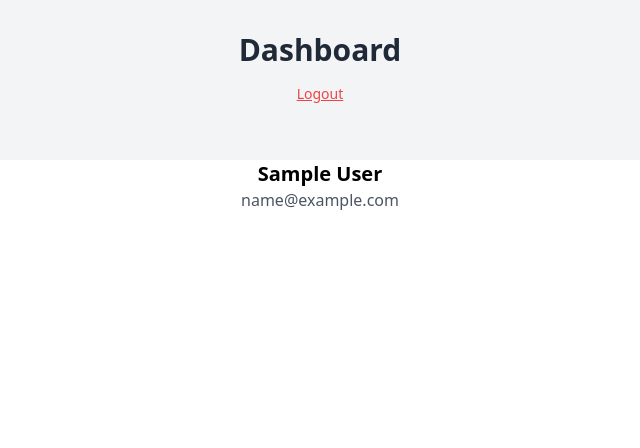
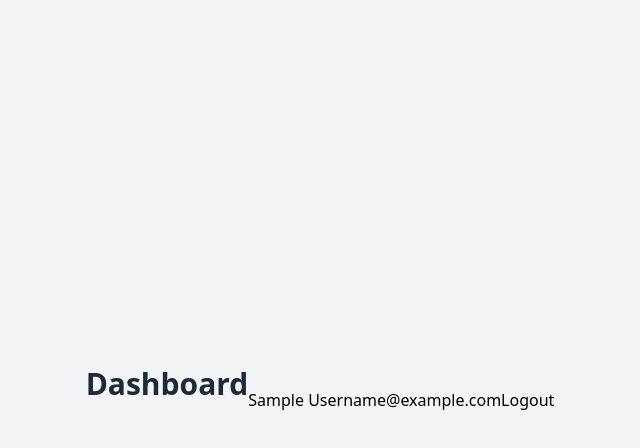
Before and after one commit to Akhileswaran-K-R/wd301, a React (Vite) app in the folder smarter-tasks/: page /dashboard in a window 1280 px wide. Shown: the top 448 px of the page, without its empty margins (320-960 px from the left). Built offline with nearby package versions, Linux system fonts and the light colour scheme; sample sign-in values are in the browser's storage.

Commit message:
updated error

```diff
--- a/smarter-tasks/src/pages/dashboard/index.tsx
+++ b/smarter-tasks/src/pages/dashboard/index.tsx
@@ -1,40 +1,20 @@
 import React from "react";
-import { useNavigate } from "react-router-dom";
 
 const Dashboard: React.FC = () => {
-  const navigate = useNavigate();
-  const rawUserData = localStorage.getItem("userData");
-
-  let userData;
-  try {
-    userData = rawUserData ? JSON.parse(rawUserData) : null;
-  } catch {
-    localStorage.removeItem("authToken");
-    navigate("/signin");
-  }
+  const userData = JSON.parse(localStorage.getItem("userData") || " ");
 
   const handleLogout = () => {
-    localStorage.removeItem("userData");
     localStorage.removeItem("authToken");
+    localStorage.removeItem("userData")
   };
 
   return (
     <>
-      <div className="flex flex-col items-center justify-center bg-gray-100 py-8">
-        <h1 className="text-3xl font-bold text-gray-800 mb-4">Dashboard</h1>
-        <a
-          href="/signin"
-          id="logout-link"
-          onClick={handleLogout}
-          className="text-sm text-red-500 underline mb-6"
-        >
-          Logout
-        </a>
-      </div>
-
-      <div className="text-center">
-        <p className="text-xl font-semibold">{userData.name}</p>
-        <p className="text-gray-600">{userData.email}</p>
+      <div className="min-h-screen flex items-center justify-center bg-gray-100">
+        <h1 className="text-3xl font-bold text-center text-gray-800 mb-8">Dashboard</h1>
+        <p>{userData?.name}</p>
+        <p>{userData?.email}</p>
+        <a href="" id="logout-link" onClick={handleLogout}>Logout</a>
       </div>
     </>
   );
--- a/smarter-tasks/src/pages/signup/SignupForm.tsx
+++ b/smarter-tasks/src/pages/signup/SignupForm.tsx
@@ -29,8 +29,10 @@ const SignupForm: React.FC = () => {
       }
 
       const data = await response.json();
-      localStorage.setItem("authToken", data.token);
-      localStorage.setItem("userData", JSON.stringify(data.user));
+      if(data.user){
+        localStorage.setItem("authToken", data.token);
+        localStorage.setItem("userData", JSON.stringify(data.user));
+      }
       navigate("/dashboard");
     } catch (error) {
       console.error("Sign-up failed:", error);
```
